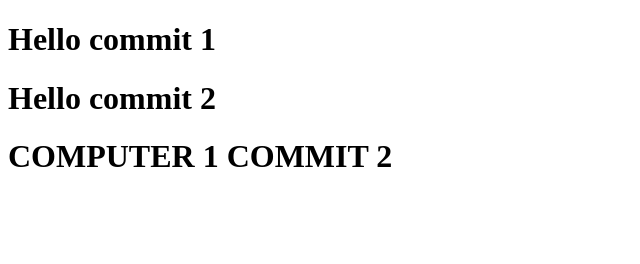
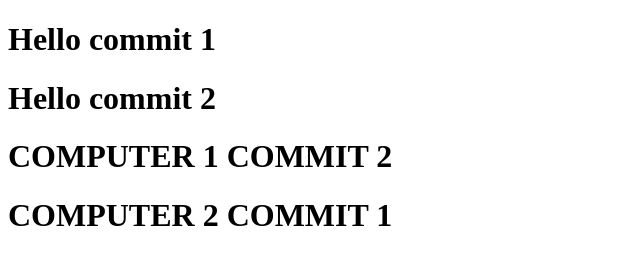
Before and after one commit to xiosamagh/lab9pri, a plain HTML site: page index.html in a window 1280 px wide. Shown: the whole page, without its empty margins (0-640 px from the left). Drawn offline with Linux system fonts and the light colour scheme.

Commit message:
modd index.html

```diff
--- a/index.html
+++ b/index.html
@@ -10,5 +10,7 @@
     <h1>Hello commit 1</h1>
     <h1>Hello commit 2</h1>
     <h1>COMPUTER 1 COMMIT 2</h1>
+
+    <h1>COMPUTER 2 COMMIT 1</h1>
 </body>
 </html>
```
